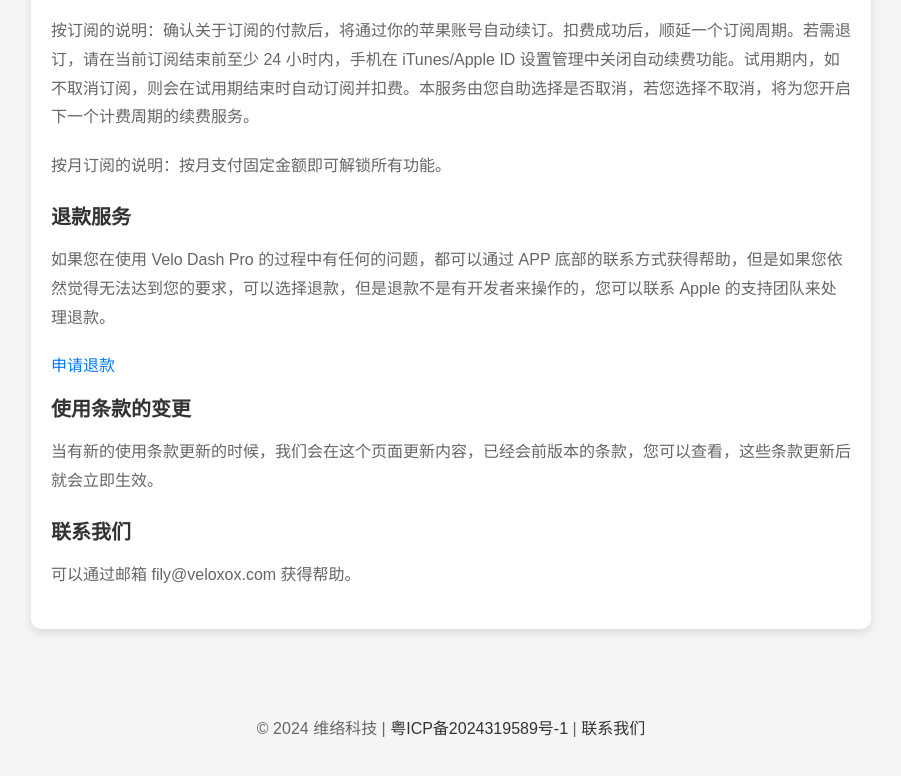
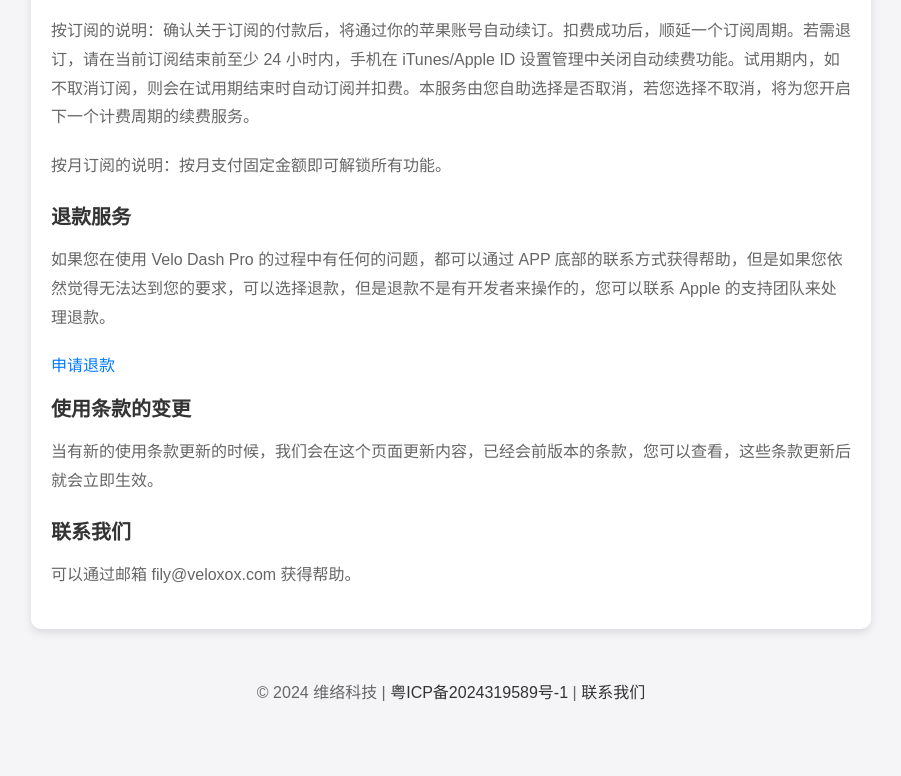
Before and after one commit to StriverF/veloxox-website, a plain HTML site: page terms.html in a window 1280 px wide. Shown: the part 433-1209 px from the top of the page, without its empty margins (189-1090 px from the left). After the commit the page ends 1161 px from the top, so only its background shows below. Drawn offline with Linux system fonts and the light colour scheme.

Commit message:
feat: 添加备案号,调整布局样式

```diff
--- a/terms.html
+++ b/terms.html
@@ -53,7 +53,8 @@
         }
         footer {
             text-align: center;
-            padding: 20px;
+            font-size: 14px;
+            padding: 0px;
             /* background-color: #1A1A1A; */
             color: #999;
         }
```
Also changed, not shown: index.html (+1 -0 lines), privacy.html (+2 -1 lines).
